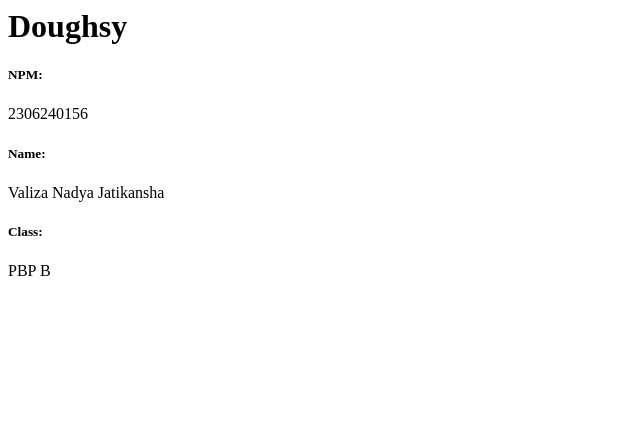
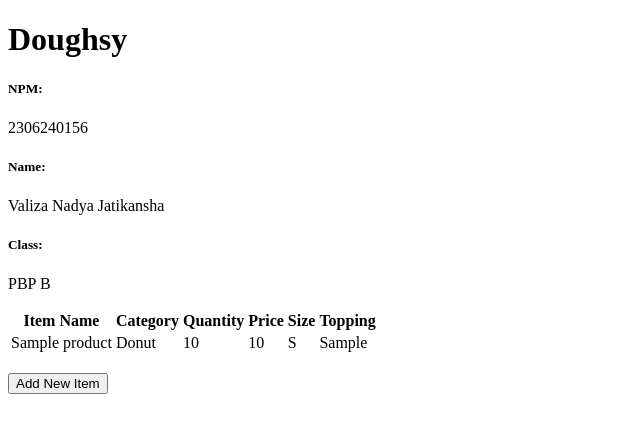
Before and after one commit to valizanady/doughsy-pbp, a Django app: page / in a window 1280 px wide. Shown: the top 433 px of the page, without its empty margins (0-640 px from the left). Run offline with Django 5.2, Linux system fonts and the light colour scheme; tables that the repository leaves empty hold one stand-in row (values such as "Sample post").

Commit message:
Update models, forms, and templates

```diff
--- a/doughsy_pbp/settings.py
+++ b/doughsy_pbp/settings.py
@@ -57,7 +57,7 @@ ROOT_URLCONF = 'doughsy_pbp.urls'
 TEMPLATES = [
     {
         'BACKEND': 'django.template.backends.django.DjangoTemplates',
-        'DIRS': [],
+        'DIRS': [BASE_DIR / 'templates'],
         'APP_DIRS': True,
         'OPTIONS': {
             'context_processors': [
--- a/main/models.py
+++ b/main/models.py
@@ -1,18 +1,28 @@
+import uuid
 from django.db import models
 
 class Product(models.Model):
-    name = models.CharField(max_length=100)
-    price = models.DecimalField(max_digits=10, decimal_places=2)
+    SIZE_CHOICES = [
+        ('S', 'Small'),
+        ('M', 'Medium'),
+        ('L', 'Large'),
+    ]
+
+    CATEGORY_CHOICES = [
+        ('Donut', 'Donut'),
+        ('Cheesecake', 'Cheesecake'),
+        ('Cookies', 'Cookies'),
+    ]
+
+    id = models.UUIDField(primary_key=True, default=uuid.uuid4, editable=False)
+    item_name = models.CharField(max_length=100)
+    category = models.CharField(max_length=50, choices=CATEGORY_CHOICES, default='Donut')
+    price = models.IntegerField()
     description = models.TextField()
-
+    topping = models.CharField(max_length=50, default='', blank=True)
+    size = models.CharField(max_length=1, choices=SIZE_CHOICES, default='M')
+    availability = models.BooleanField(default=True)
+    quantity = models.IntegerField(default=1)
 
     def __str__(self):
-        return self.name
-
-class Donut(models.Model):
-    flavor = models.CharField(max_length=50)
-    size = models.CharField(max_length=10)
-    availability = models.BooleanField(default=True)
-
-    def __str__(self):
-        return f"{self.flavor} ({self.size})"
+        return self.item_name
--- a/main/templates/main.html
+++ b/main/templates/main.html
@@ -1,4 +1,7 @@
-<h1>{{ appName }}</h1>
+{% extends 'base.html' %}
+
+{% block content %}
+<h1>Doughsy</h1>
 
 <h5>NPM: </h5>
 <p>{{ npm }}<p>
@@ -6,3 +9,37 @@
 <p>{{ name }}<p>
 <h5>Class: </h5>
 <p>{{ class }}<p>
+
+{% if not donut_entries %}
+<p>Belum ada data donut yang tersedia.</p>
+{% else %}
+<table>
+  <tr>
+    <th>Item Name</th>
+    <th>Category</th>
+    <th>Quantity</th>
+    <th>Price</th>
+    <th>Size</th>
+    <th>Topping</th>
+  </tr>
+
+  {% for donut in donut_entries %}
+  <tr>
+    <td>{{ donut.item_name }}</td>
+    <td>{{ donut.category }}</td>
+    <td>{{ donut.quantity }}</td>
+    <td>{{ donut.price }}</td>
+    <td>{{ donut.size }}</td>
+    <td>{{ donut.topping }}</td>
+  </tr>
+  {% endfor %}
+</table>
+{% endif %}
+
+<br />
+
+<a href="{% url 'main:create_product_entry' %}">
+    <button>Add New Item</button>
+</a>
+
+{% endblock %}
--- a/main/urls.py
+++ b/main/urls.py
@@ -1,8 +1,13 @@
 from django.urls import path
-from main.views import show_main
+from main.views import show_main, create_product_entry, show_xml, show_json, show_xml_by_id, show_json_by_id
 
 app_name = 'main'
 
 urlpatterns = [
     path('', show_main, name='show_main'),
+    path('create-product-entry', create_product_entry, name='create_product_entry'),
+    path('xml/', show_xml, name='show_xml'),
+    path('json/', show_json, name='show_json'),
+    path('xml/<str:id>/', show_xml_by_id, name='show_xml_by_id'),
+    path('json/<str:id>/', show_json_by_id, name='show_json_by_id'),
 ]
--- a/main/views.py
+++ b/main/views.py
@@ -1,12 +1,45 @@
-from django.shortcuts import render
+from django.http import HttpResponse
+from django.core import serializers
+from django.shortcuts import render, redirect
+from main.forms import ProductForm
+from main.models import Product
 
 # Create your views here.
 def show_main(request):
+    donut_entries = Product.objects.all()
+
     context = {
-        'npm' : '2306240156',
+        'npm': '2306240156',
         'name': 'Valiza Nadya Jatikansha',
         'class': 'PBP B',
-        'appName': 'Doughsy'
+        'donut_entries': donut_entries
     }
 
     return render(request, "main.html", context)
+
+
+def create_product_entry(request):
+    form = ProductForm(request.POST or None)
+
+    if form.is_valid() and request.method == "POST":
+        form.save()
+        return redirect('main:show_main')
+
+    context = {'form': form}
+    return render(request, "create_product_entry.html", context)
+
+def show_xml(request):
+    data = Product.objects.all()
+    return HttpResponse(serializers.serialize("xml", data), content_type="application/xml")
+
+def show_json(request):
+    data = Product.objects.all()
+    return HttpResponse(serializers.serialize("json", data), content_type="application/json")
+
+def show_xml_by_id(request, id):
+    data = Product.objects.filter(pk=id)
+    return HttpResponse(serializers.serialize("xml", data), content_type="application/xml")
+
+def show_json_by_id(request, id):
+    data = Product.objects.filter(pk=id)
+    return HttpResponse(serializers.serialize("json", data), content_type="application/json")
--- /dev/null
+++ b/templates/base.html
@@ -0,0 +1,13 @@
+{% load static %}
+<!DOCTYPE html>
+<html lang="en">
+  <head>
+    <meta charset="UTF-8" />
+    <meta name="viewport" content="width=device-width, initial-scale=1.0" />
+    {% block meta %} {% endblock meta %}
+  </head>
+
+  <body>
+    {% block content %} {% endblock content %}
+  </body>
+</html>
```
Also changed, not shown: main/forms.py (added, +7 -0 lines), main/templates/create_product_entry.html (added, +19 -0 lines), README.md, main/migrations/0003_alter_product_id.py (added), main/migrations/0004_delete_donut_product_availability_product_flavor_and_more.py (added), main/migrations/0005_rename_name_product_item_name_remove_product_flavor_and_more.py (added).
